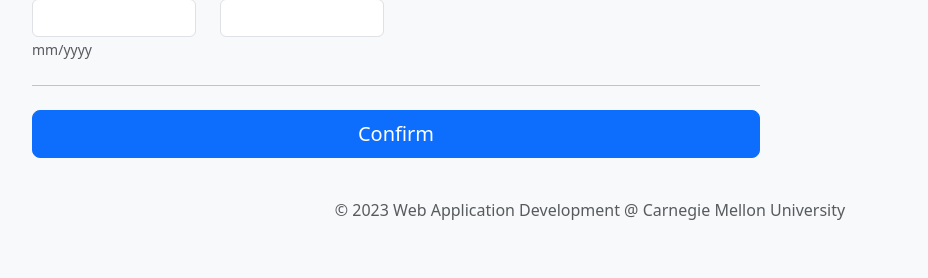
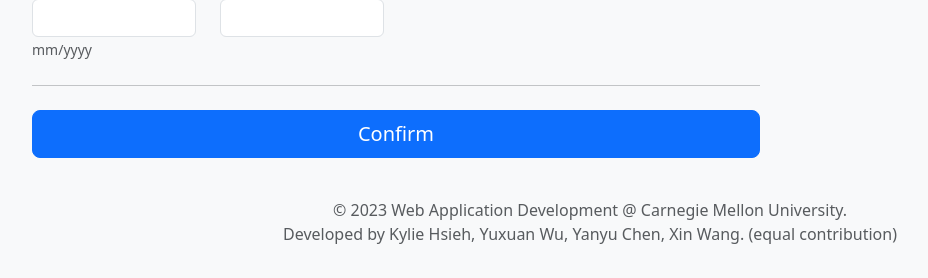
Before and after one commit to yuxuanwu17/Yummy, a Django app: page /yummy/checkout/ in a window 1280 px wide. Shown: the part 1040-1318 px from the top of the page, without its empty margins (50-978 px from the left). Before the commit the page ends 1260 px from the top, so only its background shows below. Run offline with Django 4.2, Linux system fonts and the light colour scheme; the visitor is signed in with stand-in values (Sample User, id 1); data comes from the database, SQL or seed files in the repository; some libraries are stand-ins or nearby versions.

Commit message:
Add names of developers

```diff
--- a/Yummy/templates/Yummy/base.html
+++ b/Yummy/templates/Yummy/base.html
@@ -124,7 +124,8 @@
 
 <div class="container">
     <footer class="py-3 mt-4">
-        <p class="text-center text-muted">&copy; 2023 Web Application Development @ Carnegie Mellon University</p>
+        <p class="text-center text-muted">&copy; 2023 Web Application Development @ Carnegie Mellon University.
+            <br> Developed by Kylie Hsieh, Yuxuan Wu, Yanyu Chen, Xin Wang. (equal contribution)</p>
     </footer>
 </div>
 
```
